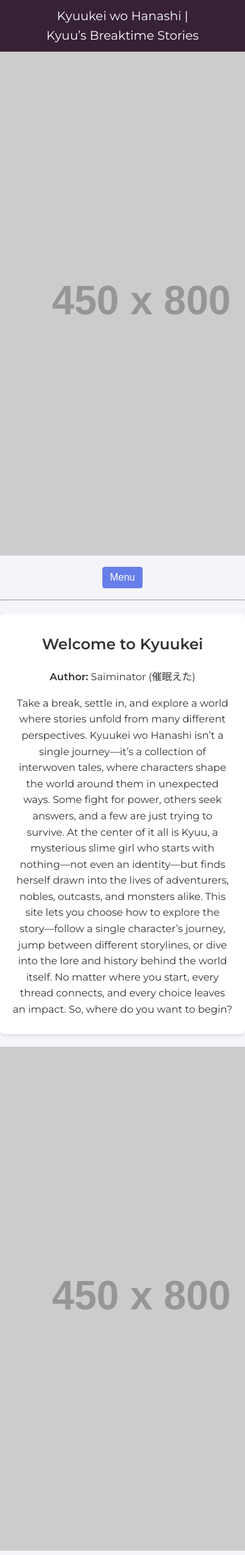
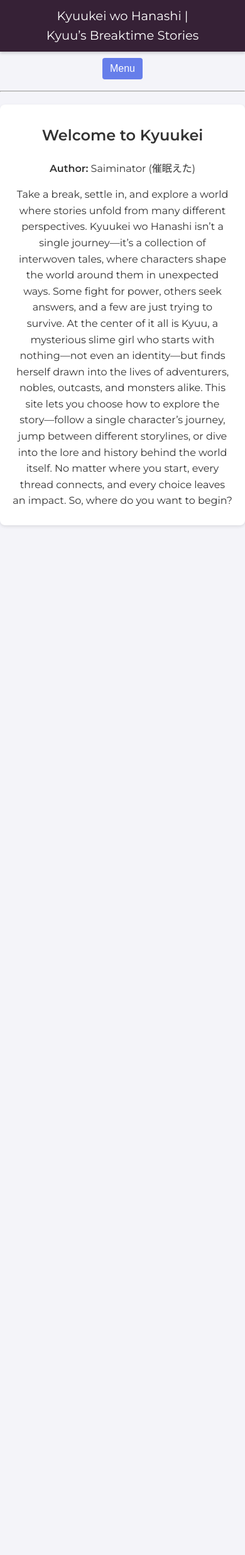
Before and after one commit to Saiminator/Kyuukei, a Jekyll site: the page built from index.html, in a window 390 px wide. Shown: the whole page at 63% size. Built offline with Jekyll 4.4.1, drawn with Linux system fonts in a browser that asks for light colours; after the commit the page ends 900 px from its top, so only the background shows below that.

Commit message:
Update style.css

```diff
--- a/css/style.css
+++ b/css/style.css
@@ -1,5 +1,5 @@
 /* =====================================================
-   Hide Scrollbars Globally (Functional but invisible)
+   Hide Scrollbars Globally (Functional but not visible)
 ===================================================== */
 /* For Chrome, Safari, Opera */
 ::-webkit-scrollbar {
@@ -23,7 +23,8 @@ body {
 body {
   margin: 0;
   font-family: 'Montserrat', sans-serif;
-  font-size: 1rem; /* Mobile-first base size */
+  /* Mobile-first base font-size; adjusted via media queries */
+  font-size: 1rem;
   background: #f4f4f9;
   color: #333;
   line-height: 1.6;
@@ -41,7 +42,7 @@ a {
 ===================================================== */
 .page-wrapper {
   width: 100%;
-  /* By default, no side boxes on mobile */
+  /* On mobile/tablet, the side boxes will be hidden */
   display: block;
 }
 
@@ -49,8 +50,7 @@ a {
   width: 100%;
 }
 
-/* On desktop (min-width: 1024px), use a three-column layout:
-   left side box: 20%, main content: 60%, right side box: 20% */
+/* On desktop (min-width: 1024px), display as three columns */
 @media (min-width: 1024px) {
   .page-wrapper {
     display: flex;
@@ -61,6 +61,13 @@ a {
   }
   .main-content {
     width: 60%;
+  }
+}
+
+/* Hide side boxes on screens smaller than 1024px */
+@media (max-width: 1023px) {
+  .side-box {
+    display: none;
   }
 }
 
@@ -81,7 +88,7 @@ header {
 /* Site title: split into two spans */
 #site-title {
   display: flex;
-  flex-direction: row; /* Desktop: inline */
+  flex-direction: row;
   justify-content: center;
   align-items: center;
   font-size: 1.8em;
@@ -89,14 +96,13 @@ header {
   text-decoration: none;
   margin: 0 auto;
 }
-
 #site-title .header-line1,
 #site-title .header-line2 {
   white-space: nowrap;
   margin: 0 5px;
 }
 
-/* Mobile: force two lines and adjust font size */
+/* Mobile: Force two lines and adjust font size */
 @media (max-width: 600px) {
   #site-title {
     flex-direction: column;
@@ -373,7 +379,7 @@ header {
   gap: 20px;
   flex-direction: row;
 }
-/* On mobile, stack panels vertically with the right panel first */
+/* On mobile, stack panels vertically with right panel first */
 @media (max-width: 600px) {
   .detail-container {
     flex-direction: column;
```
